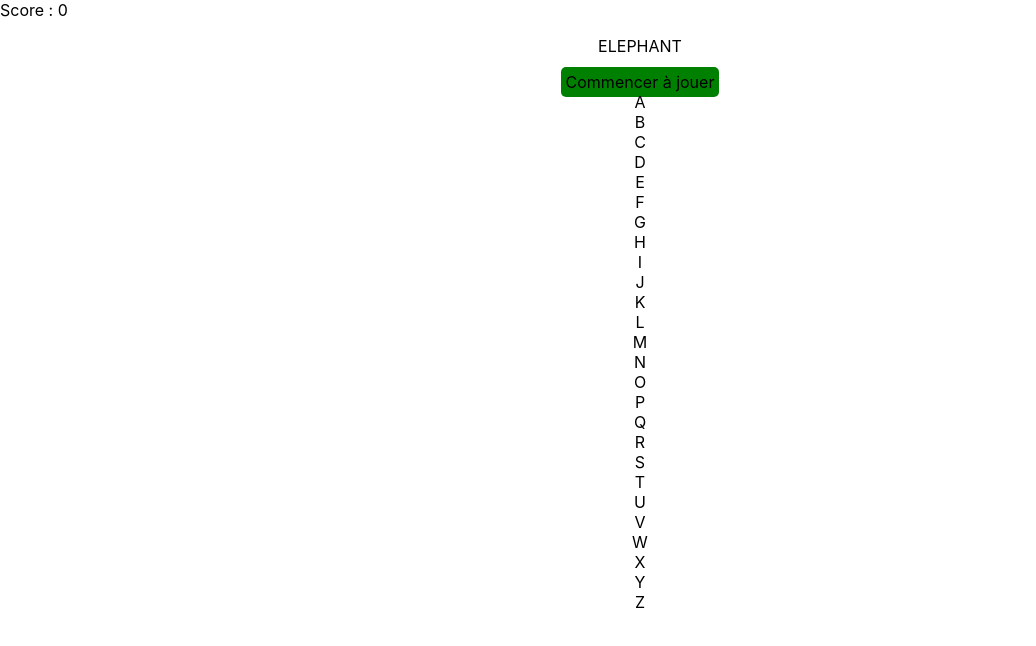
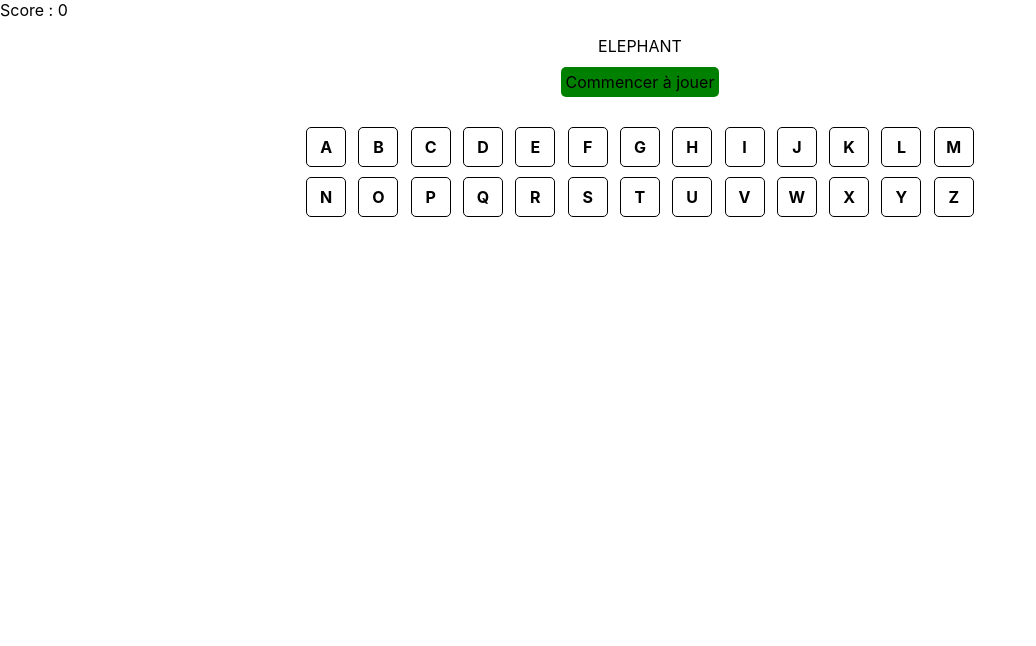
Before and after one commit to PascalTed/wordsgame, a React (Create React App) app: page / in a window 1280 px wide. Shown: the top 646 px of the page, without its empty margins (0-1036 px from the left). Built offline with nearby package versions, Linux system fonts and the light colour scheme.

Commit message:
Ajouté style (affichage des lettres) dans src/App.css et src/DisplayLetters.css

```diff
--- a/src/App.css
+++ b/src/App.css
@@ -1,3 +1,12 @@
 .App {
   text-align: center;
 }
+
+#lettersList {
+    display: flex;
+    flex-wrap: wrap;
+    justify-content: space-around;
+    margin: auto;
+    margin-top: 30px;
+    max-width: 680px
+}
--- a/src/DisplayLetters.css
+++ b/src/DisplayLetters.css
@@ -0,0 +1,24 @@
+.centerLetter{
+    display: flex;
+
+    border-radius: 5px;
+    border: 1px solid black;
+
+    height: 40px;
+    box-sizing: border-box;
+    margin: 5px;
+    min-width: 40px;
+}
+
+.centerLetter:hover {
+    cursor: pointer;
+    background-color: gray;
+    color: white;
+}
+
+.letter {
+
+    /*padding: 2px;*/
+    margin: auto;
+    font-weight: bold;
+}
```
